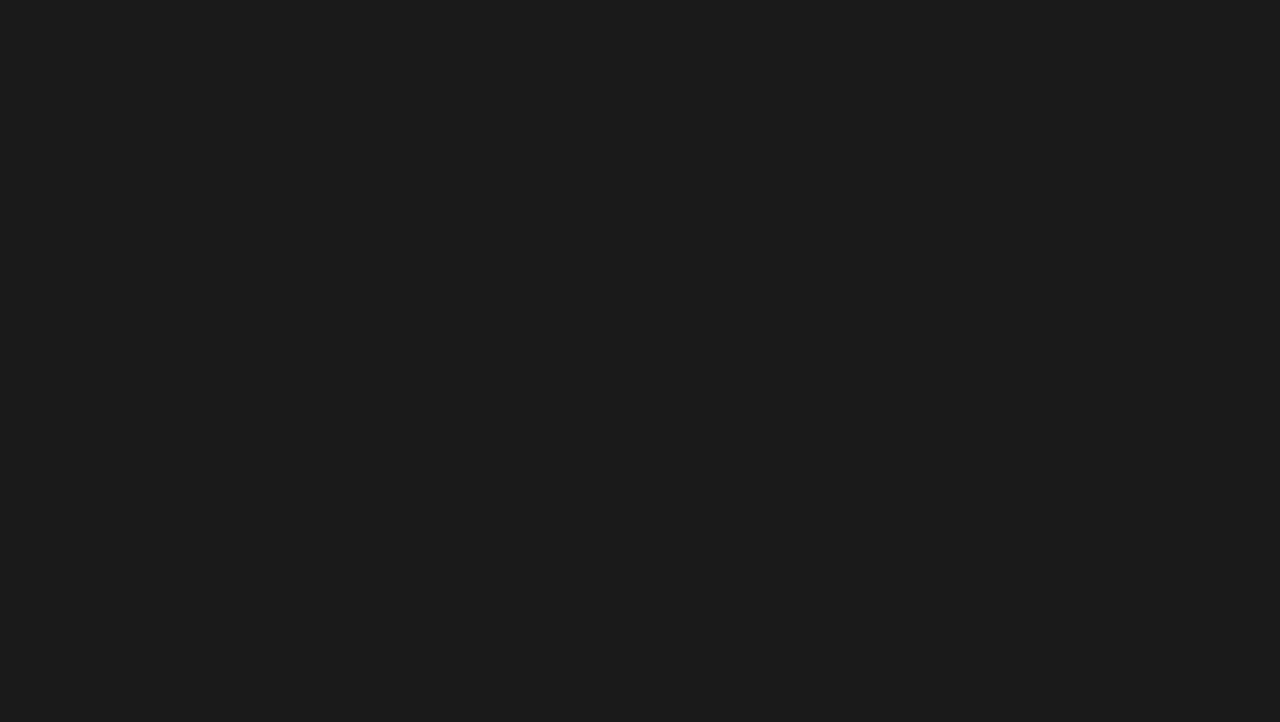
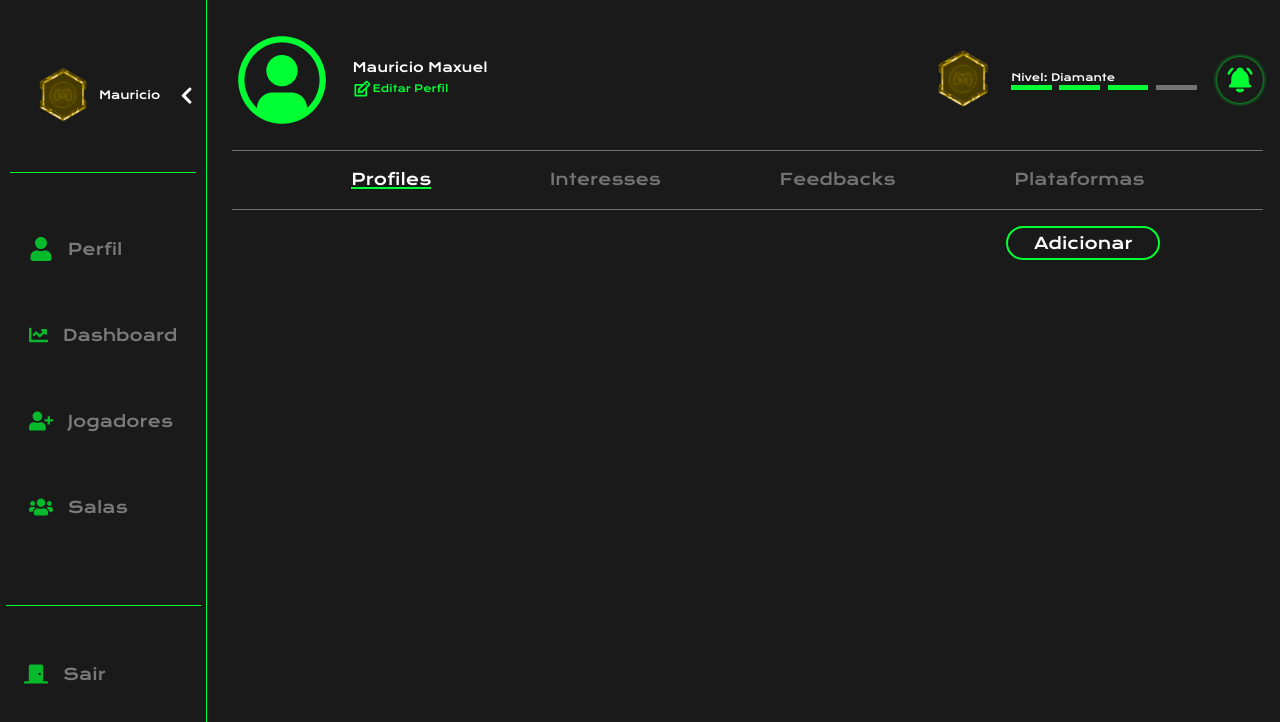
Before and after one commit to Cross-Game/front-end, a React (Create React App) app in the folder cross-game/: page /profilejogo in a window 1280 px wide. Before the commit this address had no page. Shown: the top 722 px of the page. Built offline with nearby package versions, Linux system fonts and the light colour scheme.

Commit message:
finalizei a criação das paginas de perfil

```diff
--- a/cross-game/src/Routes.js
+++ b/cross-game/src/Routes.js
@@ -5,6 +5,9 @@ import Cadastro from './pages/Cadastro/Cadastro.jsx';
 import Teste from './pages/Teste/index.jsx';
 import Rooms  from './pages/Rooms/Rooms.jsx';
 import ProfileJogo from './pages/Profile/ProfileJogo/ProfileJogo.jsx';
+import Interesse from './pages/Profile/Interesse/Interesse.jsx';
+import Feedback from './pages/Profile/Feedback/Feedback.jsx';
+import Plataforma from './pages/Profile/Plataforma/Plataforma.jsx';
 
 
 function routes() {
@@ -15,7 +18,10 @@ function routes() {
                 <Route path="/cadastro" element={<Cadastro />} />
                 <Route path="/teste" element={<Teste />} />
                 <Route path="/rooms" element={<Rooms />} />
-                <Route path="/profile" element={<ProfileJogo />} />
+                <Route path="/profilejogo" element={<ProfileJogo />} />
+                <Route path="/interesse" element={<Interesse />} />
+                <Route path="/feedback" element={<Feedback />} />
+                <Route path="/plataforma" element={<Plataforma />} />
             </Routes>
         </BrowserRouter>
     );
--- /dev/null
+++ b/cross-game/src/components/ProfileNavbar/ProfileNavbar.css
@@ -0,0 +1,157 @@
+* .profileJogoTop{
+    color: #fff;
+}
+
+* .profileJogoCenter{
+    color: #737373;
+}
+
+.profileJogoContainer {
+    display: flex;
+
+}
+
+.profileJogoCore {
+    width: 100%;
+    margin-left: 2%;
+}
+/*topo da tela inicio*/
+.profileJogoTop {
+    width: 100%;
+    height: 10%;
+    margin: 40px 0 30px 0;
+    display: flex;
+    align-items: center;
+    justify-content: space-between;
+}
+
+.profileJogoDataUser{
+    display: flex;
+    align-items: center;
+    height: 70px;
+}
+
+.profileJogoEditProfileUser{
+    display: flex;
+    flex-direction: column;
+    justify-content: center;
+    padding-left: 20px;
+}
+
+.profileJogoEditProfileUser :first-child{
+    font-size: small;
+}
+
+.profileJogoEditProfileUser :last-child{
+    font-size: x-small;
+    display: flex;
+    align-items: center;
+    color: #0f3;
+    cursor: pointer;
+}
+
+.profileJogoIconEditProfile{
+    margin-top: 5px;
+    height: auto;
+    width: 100px;
+}
+
+.iconTiEdit{
+    height: 20px;
+    width: auto;
+}
+
+/*Lado Direito da navbarProfile*/
+.profileJogoDetailsUser{
+    display: flex;
+    align-items: center;
+    justify-content: flex-end;
+    width: 40%;
+}
+
+.profileJogoMedalUser{
+    height: 70px;
+    width: auto;
+}
+
+.profileJogoXpUser{
+    font-size: x-small;
+    width: 50%;
+    height: auto;
+    margin-left: 10px;
+    display: flex;
+    justify-content: center;
+    align-items: flex-start;
+    flex-direction: column;
+}
+
+.profileJogoBarsNiveis{
+    width: 90%;
+    height: 5px;
+    display: flex;
+    justify-content: space-between;
+    align-items: center;
+}
+
+.profileJogoBarNivelUm{
+    margin-top: 5px;
+    width: 22%;
+    height: 5px;
+    background-color: #0f3;
+}
+.profileJogoBarNivelDois{
+    margin-top: 5px;
+    width: 22%;
+    height: 5px;
+    background-color: #0f3;
+}
+.profileJogoBarNivelTres{
+    margin-top: 5px;
+    width: 22%;
+    height: 5px;
+    background-color: #0f3;
+}
+.profileJogoBarNivelQuatro{
+    margin-top: 5px;
+    width: 22%;
+    height: 5px;
+    background-color: #737373;
+}
+
+.profileJogoIconNotificacao{
+    height: 30px;
+    width: auto;
+    cursor: pointer;
+    color: #0f3;
+    box-shadow: 0px 0px 4px #0f3;
+    border-radius: 50%;
+    padding: 8px;
+}
+
+/*topo da tela fim*/
+
+.profileJogoCenter{
+    width: 100%;
+    padding: 20px 0;
+    display: flex;
+    justify-content: space-evenly;
+    border-top:1px solid #737373;
+    border-bottom:1px solid #737373;
+}
+
+.profileJogoButtonNvigation{
+
+    background-color: none;
+    border-bottom: 2px solid rgba(0, 255, 51, 0);
+    cursor: pointer;
+}
+
+.profileJogoButtonNvigation:hover{
+    border-bottom: 2px solid #0f3;
+    cursor: pointer;
+    transition: 0.3s ease-in-out;
+    cursor: pointer;
+}
+
+
+/*Fim buttons navegação*/
--- /dev/null
+++ b/cross-game/src/components/ProfileNavbar/ProfileNavbar.jsx
@@ -0,0 +1,67 @@
+import React from "react";
+import "./ProfileNavbar.css"
+import { TiEdit } from "react-icons/ti";
+import { TbBellRingingFilled } from "react-icons/tb";
+import imgUserProfile from "../../assets/index-page/testeImg.png"
+import medalUserProfile from "../../assets/index-page/medalOuro.svg"
+import { useNavigate } from "react-router-dom"
+
+
+function ProfileJogo(props) {
+    const navigate = useNavigate();
+
+    return (
+        <>
+            <div className="profileJogoContainer">
+                {props.sidebar}
+                <div className="profileJogoCore">
+                    <div className="profileJogoTop">
+                        <div className="profileJogoDataUser">
+                            <img src={imgUserProfile} alt="" />
+                            <div className="profileJogoEditProfileUser">
+                                <div id="nameUsername">Mauricio Maxuel</div>
+                                <div className="profileJogoIconEditProfile"><TiEdit className="iconTiEdit" />Editar Perfil</div>
+                            </div>
+                        </div>
+                        <div className="profileJogoDetailsUser">
+                            <img className="profileJogoMedalUser" src={medalUserProfile} alt="" />
+                            <div className="profileJogoXpUser">
+                                <div className="profileJogoNivelUser">Nivel: <span>Diamante</span></div>
+                                <div className="profileJogoBarsNiveis">
+                                    <div className="profileJogoBarNivelUm"></div>
+                                    <div className="profileJogoBarNivelDois"></div>
+                                    <div className="profileJogoBarNivelTres"></div>
+                                    <div className="profileJogoBarNivelQuatro"></div>
+                                </div>
+                            </div>
+                            <TbBellRingingFilled className="profileJogoIconNotificacao" />
+                        </div>
+                    </div>
+                    <div className="profileJogoCenter" >
+
+                        <div style={props.profiles} className="profileJogoButtonNvigation"
+                            onClick={() => navigate("/profilejogo")}
+                        >Profiles</div>
+                        <div style={props.interesses} className="profileJogoButtonNvigation"
+                            onClick={() => navigate("/interesse")}
+                        > Interesses</div>
+                        <div style={props.feedbacks} className="profileJogoButtonNvigation"
+                            onClick={() => navigate("/feedback")}
+                        >Feedbacks</div>
+                        <div style={props.plataformas} className="profileJogoButtonNvigation"
+                            onClick={() => navigate("/plataforma")}
+                        >Plataformas</div>
+
+
+                    </div>
+                    <div>
+                        {props.adicionar}
+                    </div>
+                </div>
+            </div>
+
+        </>
+    )
+}
+
+export default ProfileJogo;
--- a/cross-game/src/pages/Profile/ProfileJogo/ProfileJogo.css
+++ b/cross-game/src/pages/Profile/ProfileJogo/ProfileJogo.css
@@ -1,83 +1,37 @@
-* .profileJogoTop{
-    color: #fff;
+.ProfileJogoMiniContainer{
+    display: flex;
+    justify-content: center;
+    align-items: center;
 }
 
-* .profileJogoCenter{
-    color: #737373;
+.ProfileJogoContainerButtonAdicionar{
+    color: #fff;
+    display: flex;
+    justify-content: flex-end;
+    width: 80%;
 }
 
-.profileJogoContainer {
+.ProfileJogoButtonAdicionar{
+    width: 150px;
+    height: 30px;
     display: flex;
-
+    align-items: center;
+    justify-content: center;
+    border: 2px solid #0f3;
+    border-radius: 20px;
+    margin-top: 2%;
+    cursor: pointer ;
 }
 
-.profileJogoCore {
-    width: 100%;
-    margin-left: 1%;
-}
-/*topo da tela inicio*/
-.profileJogoTop {
-    width: 100%;
-    height: 10%;
-    margin: 40px 0 30px 0;
+.ProfileJogoButtonAdicionar:hover{
+    width: 150px;
+    height: 30px;
     display: flex;
     align-items: center;
-    justify-content: space-between;
+    justify-content: center;
+    border: 2px solid #0f3;
+    border-radius: 20px;
+    margin-top: 2%;
+    background-color: #0f3;
+    color: #000;
 }
-
-.profileJogoDataUser{
-    display: flex;
-    align-items: center;
-    height: 70px;
-}
-
-.profileJogoImgUser{
-    height: 70px;
-    width: 70px;
-}
-
-.profileJogoEditProfileUser{
-    display: flex;
-    flex-direction: column;
-    padding-left: 20px;
-}
-
-.profileJogoEditProfileUser :first-child{
-    font-size: small;
-}
-
-.profileJogoEditProfileUser :last-child{
-    font-size: x-small;
-    display: flex;
-    align-items: center;
-    color: #0f3;
-    cursor: pointer;
-}
-.profileJogoImgIcon{
-    height: 95%;
-    width: 100%;
-    border-radius: 100%;
-    color: #737373;
-    border: 2px solid #737373;
-    cursor: pointer;
-}
-.profileJogoIconEditProfile{
-    height: 20px;
-    width: 20px;
-}
-/*topo da tela fim*/
-
-.profileJogoCenter{
-    width: 100%;
-    padding: 20px 0;
-    display: flex;
-    justify-content: space-evenly;
-    border-top:1px solid #737373;
-    border-bottom:1px solid #737373;
-}
-.profileJogoCenter div {
-    cursor: pointer;
-}
-.profileJogoBottom{
-
-}
--- a/cross-game/src/pages/Profile/ProfileJogo/ProfileJogo.jsx
+++ b/cross-game/src/pages/Profile/ProfileJogo/ProfileJogo.jsx
@@ -1,57 +1,31 @@
 import React from "react";
-import Sidebar from "../../../components/Sidebar/Sidebar";
+import ProfileNavbar from "../../../components/ProfileNavbar/ProfileNavbar"
 import "./ProfileJogo.css"
-import { TiUserAdd, TiEdit } from "react-icons/ti";
+import Sidebar from "../../../components/Sidebar/Sidebar"
 
 function ProfileJogo() {
+    function adicionar() {
+        return (
+            <>
+                <div className="ProfileJogoMiniContainer">
+                    <div className="ProfileJogoContainerButtonAdicionar">
+                        <span className="ProfileJogoButtonAdicionar">Adicionar</span>
+                    </div>
+                </div>
+            </>
+        )
+    }
+    return (
+        <>
+            <ProfileNavbar
+                profiles={{ color: '#fff', borderBottom: '2px solid #0f3' }}
+                sidebar={<Sidebar />}
+                adicionar={adicionar()}
+            />
+        </>
+    )
 
 
-
-    return (
-        <>
-        <div className="profileJogoContainer">
-            <Sidebar/>
-            <div className="profileJogoCore">
-                <div className="profileJogoTop">
-                    <div className="profileJogoDataUser">
-                        <div className="profileJogoImgUser">
-                            <span><TiUserAdd className="profileJogoImgIcon"/> </span>
-                        </div>
-                        <div className="profileJogoEditProfileUser">
-                            <div id="nameUsername">Mauricio Maxuel</div>
-                            <div><TiEdit className="profileJogoIconEditProfile"/>Editar Perfil</div>
-                        </div>
-                    </div>
-                    <div className="profileJogoDetailsUser">
-                        <div className="profileJogoMedalUser"><img src="../" alt="" /></div>
-                        <div className="profileJogoXpUser">
-                            <div>Nivel: <span>Diamante</span></div>
-                            <div>
-                                <div>1</div>
-                                <div>2</div>
-                                <div>3</div>
-                            </div>
-                        </div>
-                        <div className="profileJogoIconNotificacao">Notificação</div>
-                    </div>
-                </div>
-                <div className="profileJogoCenter" >
-
-                        <div>Profiles</div>
-                        <div>Interesses</div>
-                        <div>Feedbacks</div>
-                        <div>Plataformas</div>
-
-
-                </div>
-                <div className="profileJogoBottom">
-                    baixo
-                </div>
-            </div>
-        </div>
-
-        </>
-    )
 }
 
 export default ProfileJogo;
```
Also changed, not shown: cross-game/src/pages/Profile/Feedback/Feedback.jsx (+15 -0 lines), cross-game/src/pages/Profile/Interesse/Interesse.jsx (+15 -0 lines), cross-game/src/pages/Profile/Plataforma/Plataforma.jsx (+15 -0 lines), cross-game/src/assets/index-page/testeImg.png (added).
